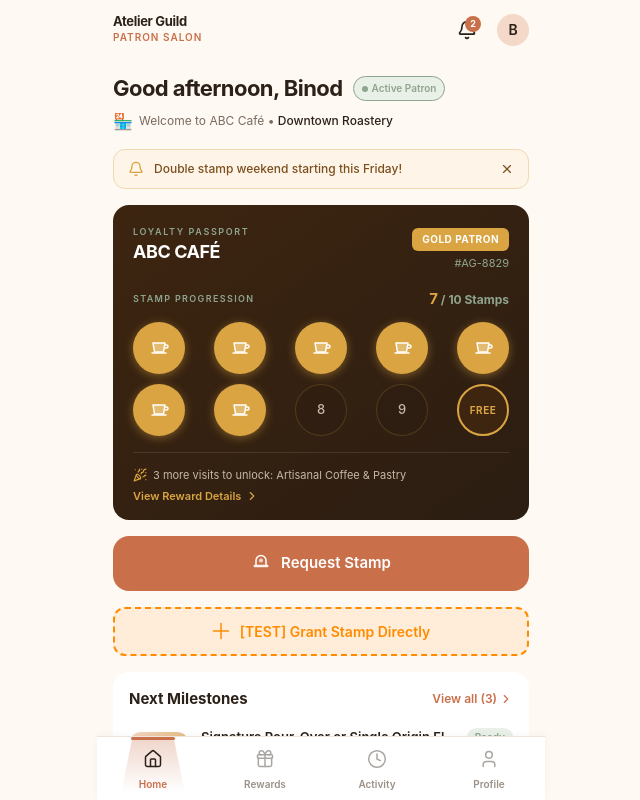
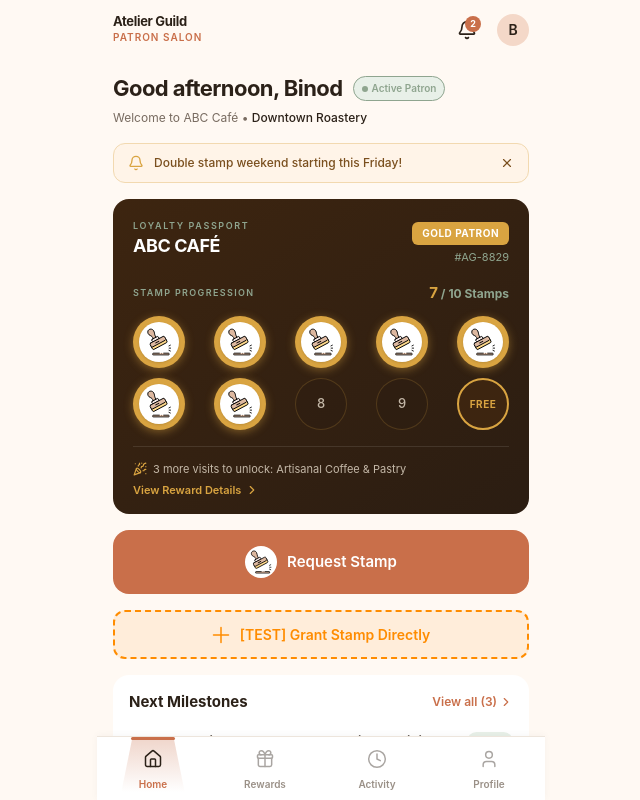
Before and after one commit to Bishal-im/Loyality_LOOP, a Next.js app: page /home in a window 1280 px wide. Shown: the top 800 px of the page, without its empty margins (319-959 px from the left). Built offline with nearby package versions, Linux system fonts and the light colour scheme.

Commit message:
Changed stamp icon

```diff
--- a/src/app/(customer)/home/page.tsx
+++ b/src/app/(customer)/home/page.tsx
@@ -3,6 +3,7 @@
 import React, { useState } from "react";
 import { Bell, ChevronRight, Lock, PartyPopper, X } from "lucide-react";
 import Link from "next/link";
+import Image from "next/image";
 import { useRouter } from "next/navigation";
 import { BottomTabBar } from "@/components/customer/BottomTabBar";
 import { StampRequestModal } from "@/components/customer/StampRequestModal";
@@ -25,11 +26,9 @@ function StampDot({ filled, isFree, label }: { filled: boolean; isFree?: boolean
     return (
       <div className="w-[52px] h-[52px] rounded-full flex items-center justify-center"
         style={{ backgroundColor: "var(--c-gold)", boxShadow: "0 2px 10px rgba(217,164,65,0.45)" }}>
-        <svg width="24" height="24" viewBox="0 0 24 24" fill="none">
-          <path d="M6 7h12l-1.5 9H7.5L6 7Z" fill="rgba(255,255,255,0.25)" stroke="white" strokeWidth="1.5" strokeLinejoin="round" />
-          <path d="M18 9h1.5a1.5 1.5 0 0 1 0 3H18" stroke="white" strokeWidth="1.5" strokeLinecap="round" />
-          <path d="M5 17h14" stroke="white" strokeWidth="1.5" strokeLinecap="round" />
-        </svg>
+        <div className="w-10 h-10 rounded-full bg-white flex items-center justify-center shadow-sm">
+          <Image src="/stamp-icon.svg" alt="Stamp" width={28} height={28} />
+        </div>
       </div>
     );
   }
@@ -163,7 +162,6 @@ export default function HomePage() {
             </span>
           </div>
           <div className="flex items-center gap-1.5 mt-1">
-            <span className="text-base">🏪</span>
             <p className="text-[12px]" style={{ color: "var(--c-text-secondary)" }}>
               Welcome to ABC Café • <span className="font-medium" style={{ color: "var(--c-text-primary)" }}>Downtown Roastery</span>
             </p>
@@ -243,11 +241,9 @@ export default function HomePage() {
           onMouseEnter={e => (e.currentTarget.style.backgroundColor = "var(--c-terracotta-deep)")}
           onMouseLeave={e => (e.currentTarget.style.backgroundColor = "var(--c-terracotta)")}
         >
-          <svg width="20" height="20" viewBox="0 0 24 24" fill="none">
-            <rect x="3" y="14" width="18" height="3" rx="1.5" fill="white" opacity="0.9" />
-            <path d="M6 14V9a6 6 0 0 1 12 0v5" stroke="white" strokeWidth="1.8" strokeLinecap="round" />
-            <circle cx="12" cy="9" r="2.5" fill="white" opacity="0.7" />
-          </svg>
+          <div className="w-8 h-8 rounded-full bg-white flex items-center justify-center">
+            <Image src="/stamp-icon.svg" alt="Stamp" width={24} height={24} />
+          </div>
           Request Stamp
         </button>
 
--- a/src/app/(customer)/rewards/page.tsx
+++ b/src/app/(customer)/rewards/page.tsx
@@ -3,6 +3,7 @@
 import React, { useState } from "react";
 import { Bell, Calendar, Lock, Star, Zap } from "lucide-react";
 import Link from "next/link";
+import Image from "next/image";
 import { useRouter } from "next/navigation";
 import { BottomTabBar } from "@/components/customer/BottomTabBar";
 import { useCustomer, CustomerReward } from "@/lib/customer-store";
@@ -31,16 +32,15 @@ function StampRow({ current, total }: { current: number; total: number }) {
         const filled = i < current;
         const isNext = i === current;
         return (
-          <div key={i} className="w-7 h-7 rounded-full flex items-center justify-center"
+          <div key={i} className="w-8 h-8 rounded-full flex items-center justify-center"
             style={{
               backgroundColor: filled ? "var(--c-gold)" : "var(--c-gold-light)",
               border: isNext ? "2px dashed var(--c-gold)" : filled ? "none" : "1px solid var(--c-border)",
             }}>
             {filled && (
-              <svg width="13" height="13" viewBox="0 0 24 24" fill="none">
-                <path d="M6 7h12l-1.5 9H7.5L6 7Z" fill="rgba(255,255,255,0.35)" stroke="white" strokeWidth="1.8" strokeLinejoin="round" />
-                <path d="M18 9h1.5a1.5 1.5 0 0 1 0 3H18" stroke="white" strokeWidth="1.8" strokeLinecap="round" />
-              </svg>
+              <div className="w-5 h-5 rounded-full bg-white flex items-center justify-center shadow-sm">
+                <Image src="/stamp-icon.svg" alt="Stamp" width={16} height={16} />
+              </div>
             )}
           </div>
         );
@@ -85,11 +85,9 @@ function UnlockedCard({ reward }: { reward: CustomerReward }) {
           onMouseEnter={e => (e.currentTarget.style.backgroundColor = "var(--c-terracotta-deep)")}
           onMouseLeave={e => (e.currentTarget.style.backgroundColor = "var(--c-terracotta)")}
         >
-          <svg width="16" height="16" viewBox="0 0 24 24" fill="none">
-            <rect x="3" y="14" width="18" height="3" rx="1.5" fill="white" opacity="0.8" />
-            <path d="M6 14V9a6 6 0 0 1 12 0v5" stroke="white" strokeWidth="1.8" strokeLinecap="round" />
-            <circle cx="12" cy="9" r="2.5" fill="white" opacity="0.6" />
-          </svg>
+          <div className="w-6 h-6 rounded-full bg-white flex items-center justify-center">
+            <Image src="/stamp-icon.svg" alt="Stamp" width={18} height={18} />
+          </div>
           Redeem Reward Now
         </button>
       </div>
@@ -244,10 +242,8 @@ export default function RewardsPage() {
         <div className="flex items-center gap-3">
           <div className="flex items-center gap-2 rounded-xl px-3 py-2 flex-1 border"
             style={{ backgroundColor: "var(--c-surface)", borderColor: "var(--c-border)" }}>
-            <div className="w-6 h-6 rounded-full flex items-center justify-center flex-shrink-0" style={{ backgroundColor: "var(--c-gold)" }}>
-              <svg width="12" height="12" viewBox="0 0 24 24" fill="none">
-                <path d="M6 7h12l-1.5 9H7.5L6 7Z" fill="rgba(255,255,255,0.3)" stroke="white" strokeWidth="2" strokeLinejoin="round" />
-              </svg>
+            <div className="w-8 h-8 rounded-full flex items-center justify-center flex-shrink-0 bg-white">
+              <Image src="/stamp-icon.svg" alt="Stamp" width={20} height={20} />
             </div>
             <div>
               <p className="text-[12px] font-bold" style={{ color: "var(--c-text-primary)" }}>{state.currentStamps} Stamps Active</p>
--- a/src/components/customer/GoogleReviewModal.tsx
+++ b/src/components/customer/GoogleReviewModal.tsx
@@ -77,10 +77,9 @@ export const GoogleReviewModal: React.FC<GoogleReviewModalProps> = ({
               className="flex items-center gap-1.5 px-3.5 py-1.5 rounded-full"
               style={{ backgroundColor: "var(--c-gold-light)", border: "1px solid var(--c-banner-border)" }}
             >
-              <svg width="13" height="13" viewBox="0 0 24 24" fill="none">
-                <path d="M6 7h12l-1.5 9H7.5L6 7Z" fill="rgba(217,164,65,0.4)" stroke="var(--c-gold)" strokeWidth="2" strokeLinejoin="round" />
-                <path d="M18 9h1.5a1.5 1.5 0 0 1 0 3H18" stroke="var(--c-gold)" strokeWidth="2" strokeLinecap="round" />
-              </svg>
+              <div className="w-5 h-5 rounded-full bg-white flex items-center justify-center">
+                <img src="/stamp-icon.svg" alt="Stamp" width="16" height="16" />
+              </div>
               <span className="text-[12px] font-bold" style={{ color: "var(--c-gold)" }}>
                 {currentStamps}
               </span>
```
Also changed, not shown: public/stamp-icon.svg (added).
